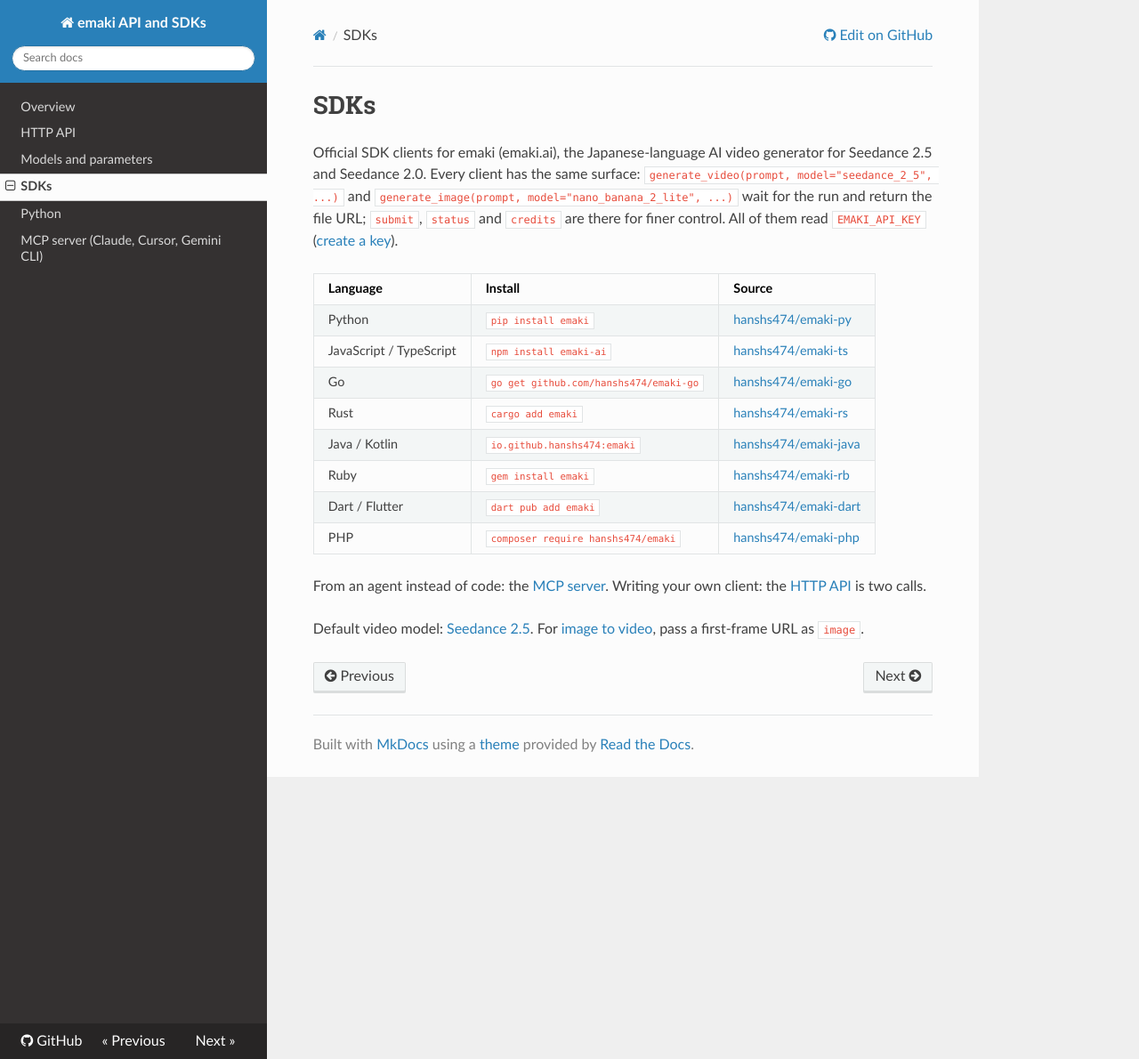
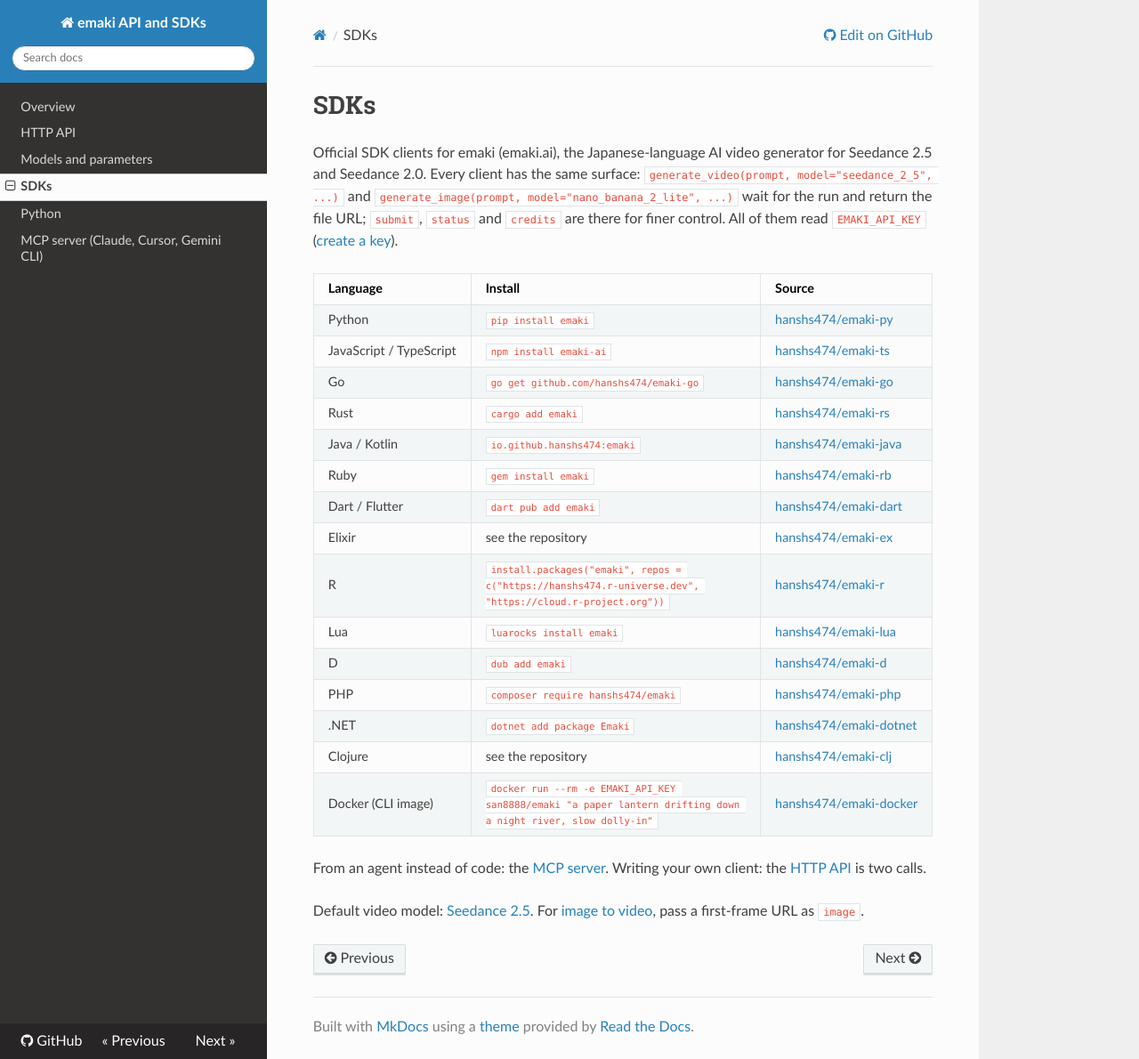
Before and after one commit to hanshs474/emaki-docs, an MkDocs documentation site: the page built from docs/sdk/README.md, in a window 1280 px wide and 1190 px high. Shown: the whole window at 89% size. Built offline with MkDocs 1.6.1, drawn with Linux system fonts in a browser that asks for light colours; nearby versions of some CDN libraries.

Commit message:
SDK table refresh

```diff
--- a/docs/sdk/README.md
+++ b/docs/sdk/README.md
@@ -11,7 +11,14 @@
 | Java / Kotlin | `io.github.hanshs474:emaki` | [hanshs474/emaki-java](https://github.com/hanshs474/emaki-java) |
 | Ruby | `gem install emaki` | [hanshs474/emaki-rb](https://github.com/hanshs474/emaki-rb) |
 | Dart / Flutter | `dart pub add emaki` | [hanshs474/emaki-dart](https://github.com/hanshs474/emaki-dart) |
+| Elixir | see the repository | [hanshs474/emaki-ex](https://github.com/hanshs474/emaki-ex) |
+| R | `install.packages("emaki", repos = c("https://hanshs474.r-universe.dev", "https://cloud.r-project.org"))` | [hanshs474/emaki-r](https://github.com/hanshs474/emaki-r) |
+| Lua | `luarocks install emaki` | [hanshs474/emaki-lua](https://github.com/hanshs474/emaki-lua) |
+| D | `dub add emaki` | [hanshs474/emaki-d](https://github.com/hanshs474/emaki-d) |
 | PHP | `composer require hanshs474/emaki` | [hanshs474/emaki-php](https://github.com/hanshs474/emaki-php) |
+| .NET | `dotnet add package Emaki` | [hanshs474/emaki-dotnet](https://github.com/hanshs474/emaki-dotnet) |
+| Clojure | see the repository | [hanshs474/emaki-clj](https://github.com/hanshs474/emaki-clj) |
+| Docker (CLI image) | `docker run --rm -e EMAKI_API_KEY san8888/emaki "a paper lantern drifting down a night river, slow dolly-in"` | [hanshs474/emaki-docker](https://github.com/hanshs474/emaki-docker) |
 
 From an agent instead of code: the [MCP server](../integrations/mcp.md). Writing your own client: the [HTTP API](../http.md) is two calls.
 
```
Also changed, not shown: 1 other file.
